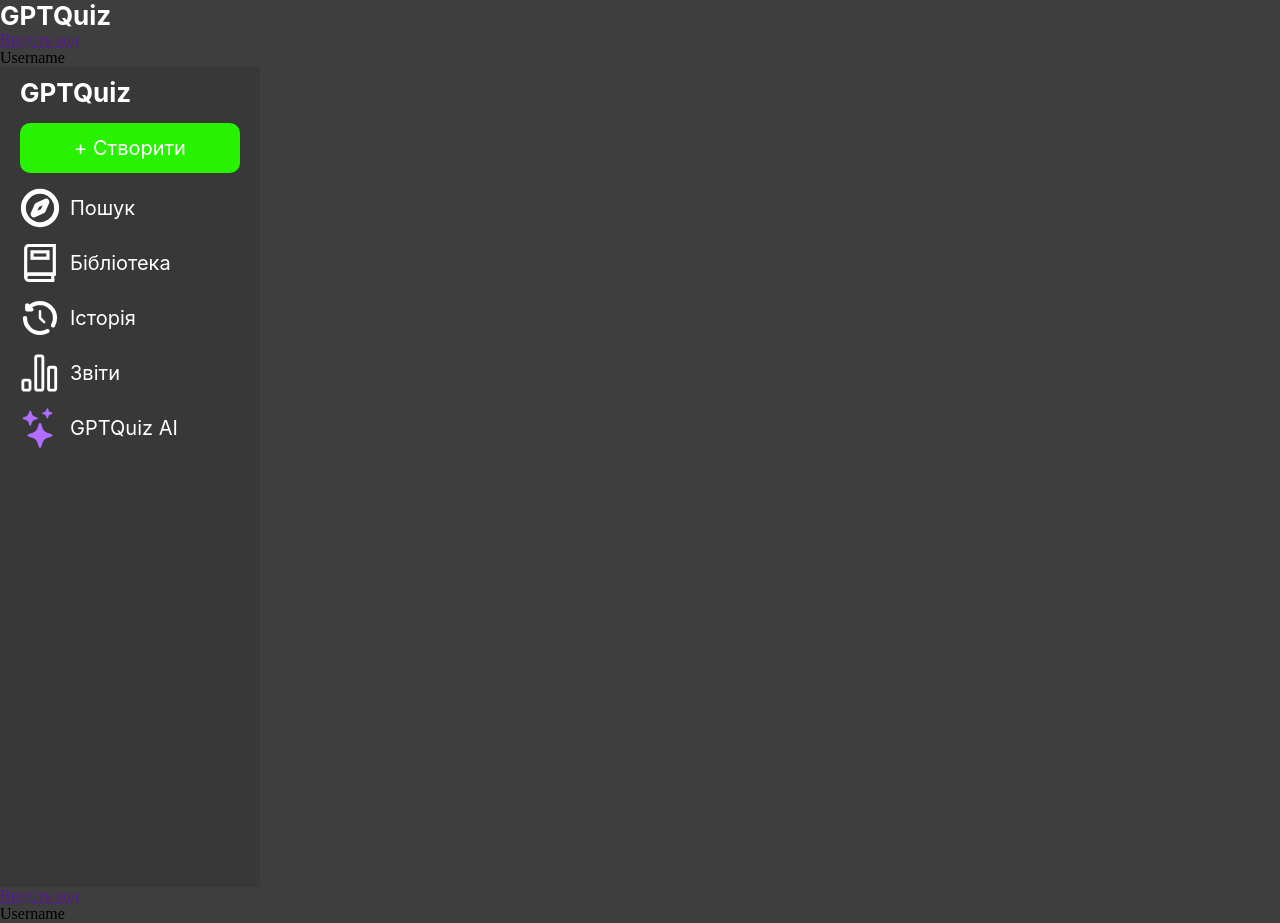
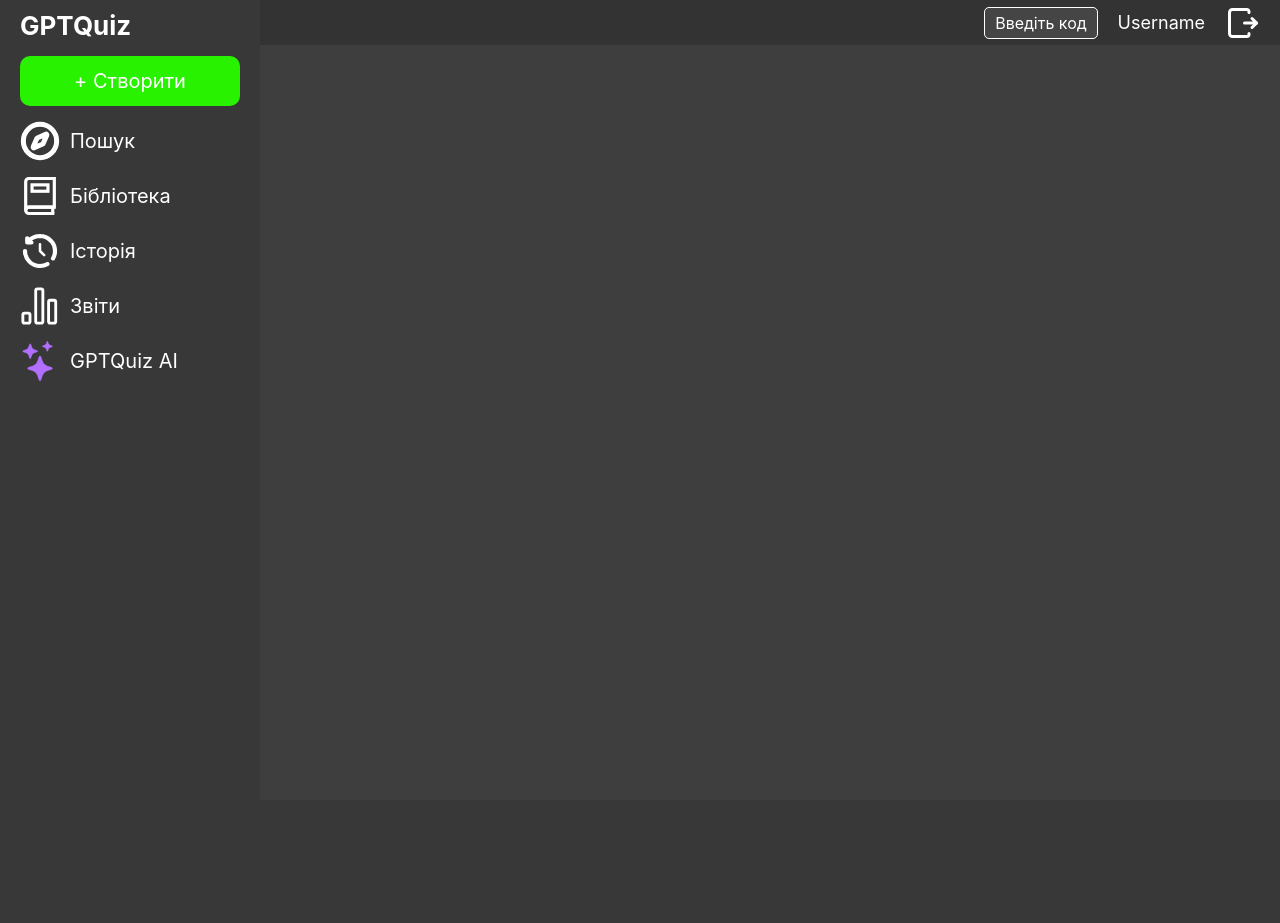
Before and after one commit to Viktoria0228/GPTQuiz, a Python web app: template admin_app/templates/admin.html in a window 1280 px wide. After the commit the page ends 381 px from the top, so only its background shows below. Run offline with Jinja, Linux system fonts and the light colour scheme; the template is opened without the code that fills it, so the values that code supplies are empty.

Commit message:
Додали верхню панель на сторінці авторизованого користувача

```diff
--- a/admin_app/static/css/admin.css
+++ b/admin_app/static/css/admin.css
@@ -2,8 +2,3 @@
     padding: 0;
     margin: 0;
 }
-h1{
-    color: white;
-    font-family: "inter";
-    font-size: 26px;
-}
--- a/admin_app/templates/admin.html
+++ b/admin_app/templates/admin.html
@@ -6,12 +6,4 @@
 
 {% block head %}
     <link rel="stylesheet" href="{{ url_for('admin_app.static', filename= 'css/admin.css') }}">
-    <div class="nav">
-        <h1>
-            GPTQuiz
-        </h1>
-        <a href="">Введіть код</a>
-        <p id="username">Username</p>
-        <a href="" id="logout"></a>
-    </div>
 {% endblock %}
--- a/project/static/css/base_admin.css
+++ b/project/static/css/base_admin.css
@@ -6,6 +6,8 @@
     background-color: #3E3E3E;
 }
 aside{
+    position: fixed;
+    left: 0;
     display: flex;
     flex-direction: column;
     justify-content: start;
@@ -15,6 +17,7 @@
     height: 100%;
     background-color: #383838;
     gap: 15px;
+    z-index: 5;
 }
 aside img{
     width: 40px;
@@ -51,3 +54,41 @@
     font-size: 20px;
     text-decoration: none;
 }
+
+.nav{
+    width: 100%;
+    height: 45px;
+    position: absolute;
+    right: 0;
+    background-color: #333333;
+    /* z-index: 3; */
+    display: flex;
+    flex-direction: row;
+    justify-content: flex-end;
+    align-items: center;
+    padding-right: 15px;
+    gap: 20px;
+}
+.nav a img{
+    width: 90%;
+    height: 100%;
+}
+.logout{
+    height: 40px;
+    width: 40px;
+}
+.nav p{
+    font-family: "Inter";
+    font-size: 18px;
+    color: white;
+}
+.enter-code{
+    font-family: 'Inter';
+    font-size: 16px;
+    color: white;
+    text-decoration: none;
+    padding: 5px 10px;
+    border: 1px solid white;
+    border-radius: 5px;
+    background-color: #454545;
+}
--- a/project/templates/base_admin.html
+++ b/project/templates/base_admin.html
@@ -41,9 +41,11 @@
             </div>
         </aside>
         <div class="nav">
-            <a href="">Введіть код</a>
+            <a href="" class="enter-code">Введіть код</a>
             <p id="username">Username</p>
-            <a href="" id="logout"></a>
+            <a href="/logout/" class="logout">
+                <img src="{{ url_for('admin_app.static', filename= 'images/logout.svg') }}">
+            </a>
         </div>
         {% block content %}
 
```
Also changed, not shown: admin_app/static/images/logout.svg (added).
